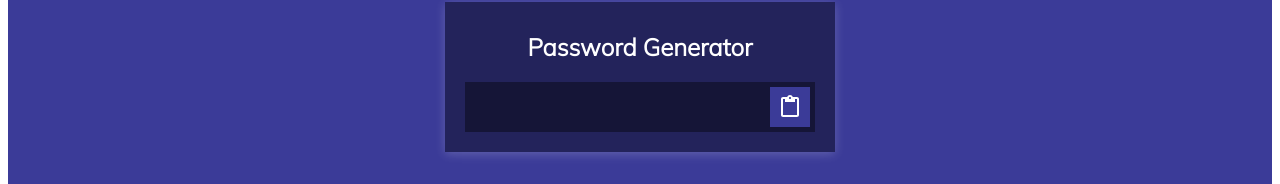
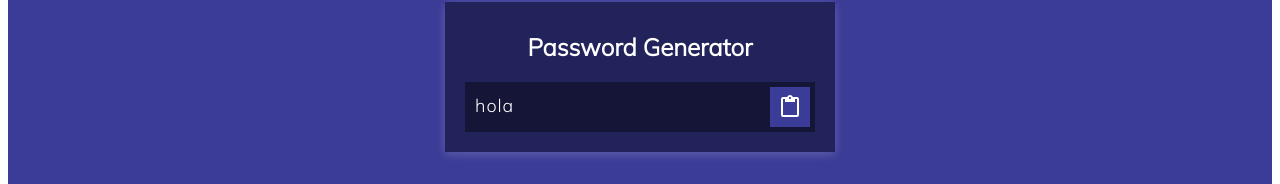
Before and after one commit to cferreirobelenguer/passwordGenerator, a React (Create React App) app: page / in a window 1280 px wide. Shown: the part 331-515 px from the top of the page. Built offline with nearby package versions, Linux system fonts and the light colour scheme.

Commit message:
copy pass

```diff
--- a/src/components/Password/Password.jsx
+++ b/src/components/Password/Password.jsx
@@ -9,8 +9,8 @@ const Password = () => {
             <div className="password-container-section">
                 <h2 className='password-title'>Password Generator</h2>
                 <div className='password-result'>
-                    <span id="result"></span>
-                    <button className="password-btn" id="clipboard" ><ContentPaste></ContentPaste></button>
+                    <span id="result">hola</span>
+                    <button className="password-btn" id="clipboard" onClick={() => {navigator.clipboard.writeText(textToCopy)}} ><ContentPaste></ContentPaste></button>
                 </div>
             </div>
         </section>
```
